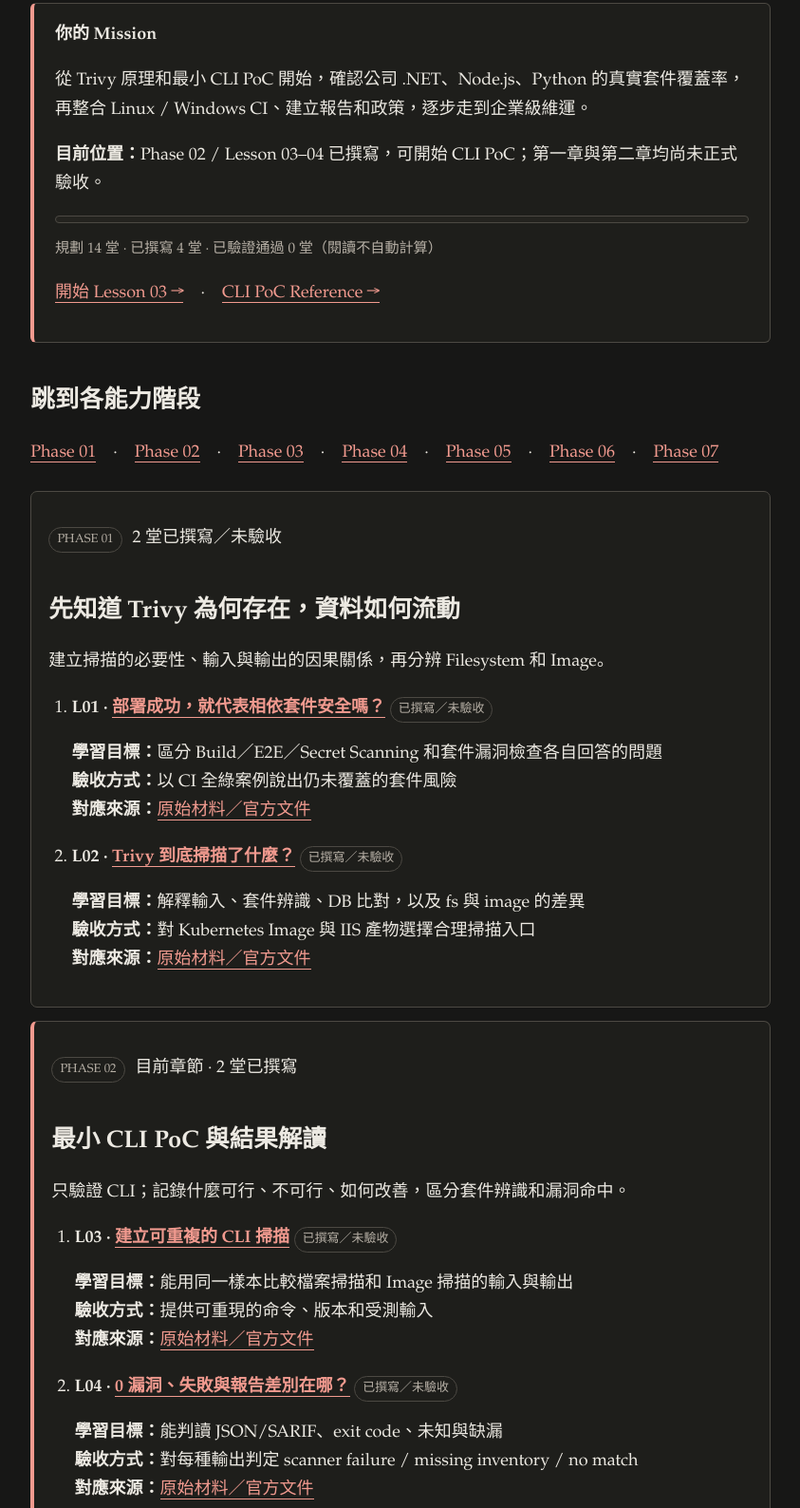
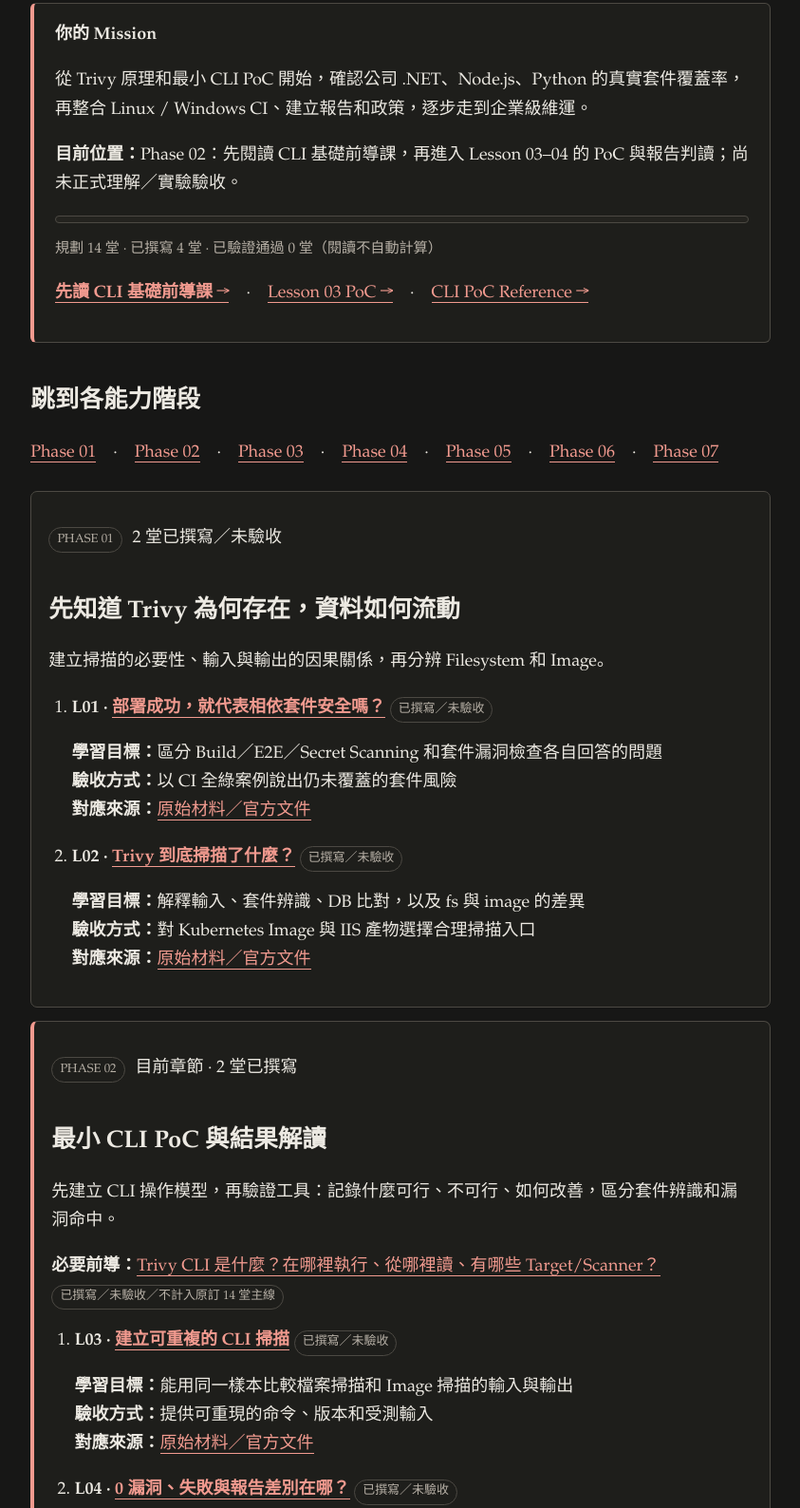
Before and after one commit to c0004512000/Learning, a plain HTML site: page Trivy/learning-map/index.html in a window 1280 px wide. Shown: the part 311-1899 px from the top of the page at 95% size, without its empty margins (218-1061 px from the left). Drawn offline with Linux system fonts and the light colour scheme.

Commit message:
docs(trivy): route Phase 02 through CLI fundamentals before PoC commands

```diff
--- a/Trivy/learning-map/index.html
+++ b/Trivy/learning-map/index.html
@@ -1,9 +1,9 @@
 <!doctype html><html lang="zh-Hant" data-theme="dark"><head><meta charset="utf-8"><meta name="viewport" content="width=device-width,initial-scale=1"><meta name="description" content="Trivy 七階段、十四堂課學習地圖"><title>Course Map｜Trivy Learning</title><link rel="stylesheet" href="../assets/style.css"></head><body><nav aria-label="主要導覽"><a href="../index.html">Trivy 首頁</a>　/　學習地圖　/　<a href="../lessons/0001-why-trivy.html">Lesson 01</a></nav><main><p class="subtitle">COURSE MAP / 7 MILESTONES / 14 PLANNED LESSONS</p><h1>Trivy 學習地圖</h1><p>這不是單純列待辦事項；每個階段都標示能力、課程、驗收方式與來源。未撰寫的課不會建立假的連結。</p>
-<div class="box"><strong>你的 Mission</strong><p>從 Trivy 原理和最小 CLI PoC 開始，確認公司 .NET、Node.js、Python 的真實套件覆蓋率，再整合 Linux / Windows CI、建立報告和政策，逐步走到企業級維運。</p><p><strong>目前位置：</strong>Phase 02 / Lesson 03–04 已撰寫，可開始 CLI PoC；第一章與第二章均尚未正式驗收。</p><div class="progress" role="progressbar" aria-label="正式理解驗收 0 / 14" aria-valuenow="0" aria-valuemin="0" aria-valuemax="14"><span style="width:0%"></span></div><p class="cite">規劃 14 堂 · 已撰寫 4 堂 · 已驗證通過 0 堂（閱讀不自動計算）</p><p><a href="../lessons/0003-repeatable-cli-poc.html">開始 Lesson 03 →</a>　·　<a href="../reference/0002-cli-poc.html">CLI PoC Reference →</a></p></div>
+<div class="box"><strong>你的 Mission</strong><p>從 Trivy 原理和最小 CLI PoC 開始，確認公司 .NET、Node.js、Python 的真實套件覆蓋率，再整合 Linux / Windows CI、建立報告和政策，逐步走到企業級維運。</p><p><strong>目前位置：</strong>Phase 02：先閱讀 CLI 基礎前導課，再進入 Lesson 03–04 的 PoC 與報告判讀；尚未正式理解／實驗驗收。</p><div class="progress" role="progressbar" aria-label="正式理解驗收 0 / 14" aria-valuenow="0" aria-valuemin="0" aria-valuemax="14"><span style="width:0%"></span></div><p class="cite">規劃 14 堂 · 已撰寫 4 堂 · 已驗證通過 0 堂（閱讀不自動計算）</p><p><a href="../lessons/0002a-cli-fundamentals.html"><strong>先讀 CLI 基礎前導課 →</strong></a>　·　<a href="../lessons/0003-repeatable-cli-poc.html">Lesson 03 PoC →</a>　·　<a href="../reference/0002-cli-poc.html">CLI PoC Reference →</a></p></div>
 <h2>跳到各能力階段</h2><nav aria-label="章節捷徑"><a href="#phase-1">Phase 01</a>　·　<a href="#phase-2">Phase 02</a>　·　<a href="#phase-3">Phase 03</a>　·　<a href="#phase-4">Phase 04</a>　·　<a href="#phase-5">Phase 05</a>　·　<a href="#phase-6">Phase 06</a>　·　<a href="#phase-7">Phase 07</a></nav>
 <div class="course-map"><section class="course-item" id="phase-1"><p><span class="tag">PHASE 01</span> 2 堂已撰寫／未驗收</p><h2>先知道 Trivy 為何存在，資料如何流動</h2><p>建立掃描的必要性、輸入與輸出的因果關係，再分辨 Filesystem 和 Image。</p><ol><li><strong>L01 · <a href="../lessons/0001-why-trivy.html">部署成功，就代表相依套件安全嗎？</a></strong> <span class="tag">已撰寫／未驗收</span><p><strong>學習目標：</strong>區分 Build／E2E／Secret Scanning 和套件漏洞檢查各自回答的問題<br><strong>驗收方式：</strong>以 CI 全綠案例說出仍未覆蓋的套件風險<br><strong>對應來源：</strong><a href="https://trivy.dev/docs/latest/guide/target/filesystem/">原始材料／官方文件</a></p></li>
 <li><strong>L02 · <a href="../lessons/0002-how-trivy-scans.html">Trivy 到底掃描了什麼？</a></strong> <span class="tag">已撰寫／未驗收</span><p><strong>學習目標：</strong>解釋輸入、套件辨識、DB 比對，以及 fs 與 image 的差異<br><strong>驗收方式：</strong>對 Kubernetes Image 與 IIS 產物選擇合理掃描入口<br><strong>對應來源：</strong><a href="https://trivy.dev/docs/latest/guide/target/container_image/">原始材料／官方文件</a></p></li></ol></section>
-<section class="course-item current" id="phase-2"><p><span class="tag">PHASE 02</span> 目前章節 · 2 堂已撰寫</p><h2>最小 CLI PoC 與結果解讀</h2><p>只驗證 CLI；記錄什麼可行、不可行、如何改善，區分套件辨識和漏洞命中。</p><ol><li><strong>L03 · <a href="../lessons/0003-repeatable-cli-poc.html">建立可重複的 CLI 掃描</a></strong> <span class="tag">已撰寫／未驗收</span><p><strong>學習目標：</strong>能用同一樣本比較檔案掃描和 Image 掃描的輸入與輸出<br><strong>驗收方式：</strong>提供可重現的命令、版本和受測輸入<br><strong>對應來源：</strong><a href="https://trivy.dev/docs/latest/guide/target/filesystem/">原始材料／官方文件</a></p></li>
+<section class="course-item current" id="phase-2"><p><span class="tag">PHASE 02</span> 目前章節 · 2 堂已撰寫</p><h2>最小 CLI PoC 與結果解讀</h2><p>先建立 CLI 操作模型，再驗證工具：記錄什麼可行、不可行、如何改善，區分套件辨識和漏洞命中。</p><p><strong>必要前導：</strong><a href="../lessons/0002a-cli-fundamentals.html">Trivy CLI 是什麼？在哪裡執行、從哪裡讀、有哪些 Target/Scanner？</a> <span class="tag">已撰寫／未驗收／不計入原訂 14 堂主線</span></p><ol><li><strong>L03 · <a href="../lessons/0003-repeatable-cli-poc.html">建立可重複的 CLI 掃描</a></strong> <span class="tag">已撰寫／未驗收</span><p><strong>學習目標：</strong>能用同一樣本比較檔案掃描和 Image 掃描的輸入與輸出<br><strong>驗收方式：</strong>提供可重現的命令、版本和受測輸入<br><strong>對應來源：</strong><a href="https://trivy.dev/docs/latest/guide/target/filesystem/">原始材料／官方文件</a></p></li>
 <li><strong>L04 · <a href="../lessons/0004-reading-scan-results.html">0 漏洞、失敗與報告差別在哪？</a></strong> <span class="tag">已撰寫／未驗收</span><p><strong>學習目標：</strong>能判讀 JSON/SARIF、exit code、未知與缺漏<br><strong>驗收方式：</strong>對每種輸出判定 scanner failure / missing inventory / no match<br><strong>對應來源：</strong><a href="https://trivy.dev/docs/latest/guide/configuration/reporting/">原始材料／官方文件</a></p></li></ol></section>
 <section class="course-item future" id="phase-3"><p><span class="tag">PHASE 03</span> 規劃中</p><h2>讓掃描資料與實際部署一致</h2><p>檢查套件和建置格式：.NET、Node.js、Python，以及 Docker / IIS publish 的產物差別。</p><ol><li><strong>L05 · .NET 與 Node 的套件怎樣才算被看見？</strong> <span class="tag">待撰寫</span><p><strong>學習目標：</strong>解釋 packages.config、packages.lock.json、npm/pnpm lockfile 的資訊差異<br><strong>驗收方式：</strong>對照直接、間接依賴與已解析版本清單<br><strong>對應來源：</strong><a href="https://trivy.dev/docs/latest/guide/coverage/language/dotnet/">原始材料／官方文件</a></p></li>
 <li><strong>L06 · Python freeze 和最終部署產物能對上嗎？</strong> <span class="tag">待撰寫</span><p><strong>學習目標：</strong>知道 requirements、pip freeze、venv 及 Image 的可觀察範圍<br><strong>驗收方式：</strong>證明 freeze 來自正確環境且掃描資料符合部署內容<br><strong>對應來源：</strong><a href="https://trivy.dev/docs/latest/guide/coverage/language/python/">原始材料／官方文件</a></p></li></ol></section>
@@ -16,4 +16,4 @@
 <section class="course-item future" id="phase-7"><p><span class="tag">PHASE 07</span> 規劃中</p><h2>漸進導入與長期維運</h2><p>掌握掃描覆蓋率、誤報、例外到期、更新及新 CVE 出現時的重新掃描。</p><ol><li><strong>L13 · 分批導入怎麼量化覆蓋率？</strong> <span class="tag">待撰寫</span><p><strong>學習目標：</strong>以專案語言和產物格式建立可驗證的支援矩陣<br><strong>驗收方式：</strong>看得出哪些服務有掃、哪些缺資料<br><strong>對應來源：</strong><a href="https://trivy.dev/docs/latest/guide/target/filesystem/">原始材料／官方文件</a></p></li>
 <li><strong>L14 · 上線後資料庫、工具與重新掃描怎麼維護？</strong> <span class="tag">待撰寫</span><p><strong>學習目標：</strong>理解版本固定、維護、掃描結果保存、新漏洞再發現<br><strong>驗收方式：</strong>提出升級／回復／定期再掃描的操作方案<br><strong>對應來源：</strong><a href="https://trivy.dev/docs/latest/guide/target/container_image/">原始材料／官方文件</a></p></li></ol></section></div>
 <h2>來源、證據與後續驗收</h2><p>教材的出發點是目前實際 GitHub workflow 和先前 CLI PoC；官方 Trivy 文件用於校對工具行為。相關路徑：<a href="https://github.com/c0004512000/Learning/blob/main/Trivy/RESOURCES.md">RESOURCES</a>、<a href="https://github.com/c0004512000/Learning/blob/main/Trivy/sources/materials/README.md">起始材料</a>、<a href="https://github.com/c0004512000/Learning/blob/main/Trivy/sources/evidence/2026-11-18-source-baseline.md">來源證據</a>。</p>
-<p>Phase 02 已提供可重現的 CLI 實驗與預期結果，請以實際輸出和情境問答完成理解驗收。既有 PoC 數據沿用，本次未重跑；公司 Runner 與 Gate 阻擋亦尚未實測。<a href="https://github.com/c0004512000/Learning/blob/main/Trivy/sources/evidence/2026-11-19-cli-poc.md">Phase 02 來源證據</a>。</p></main><footer class="lesson-nav"><a href="../index.html">← 回 Trivy 首頁</a><a href="../lessons/0003-repeatable-cli-poc.html">開始 Lesson 03 →</a></footer><script src="../assets/theme.js" defer></script></body></html>
+<p>Phase 02 已提供可重現的 CLI 實驗與預期結果，請以實際輸出和情境問答完成理解驗收。既有 PoC 數據沿用，本次未重跑；公司 Runner 與 Gate 阻擋亦尚未實測。<a href="https://github.com/c0004512000/Learning/blob/main/Trivy/sources/evidence/2026-11-19-cli-poc.md">Phase 02 來源證據</a>。</p></main><footer class="lesson-nav"><a href="../index.html">← 回 Trivy 首頁</a><a href="../lessons/0002a-cli-fundamentals.html">從 Phase 02 前導開始 →</a></footer><script src="../assets/theme.js" defer></script></body></html>
```
